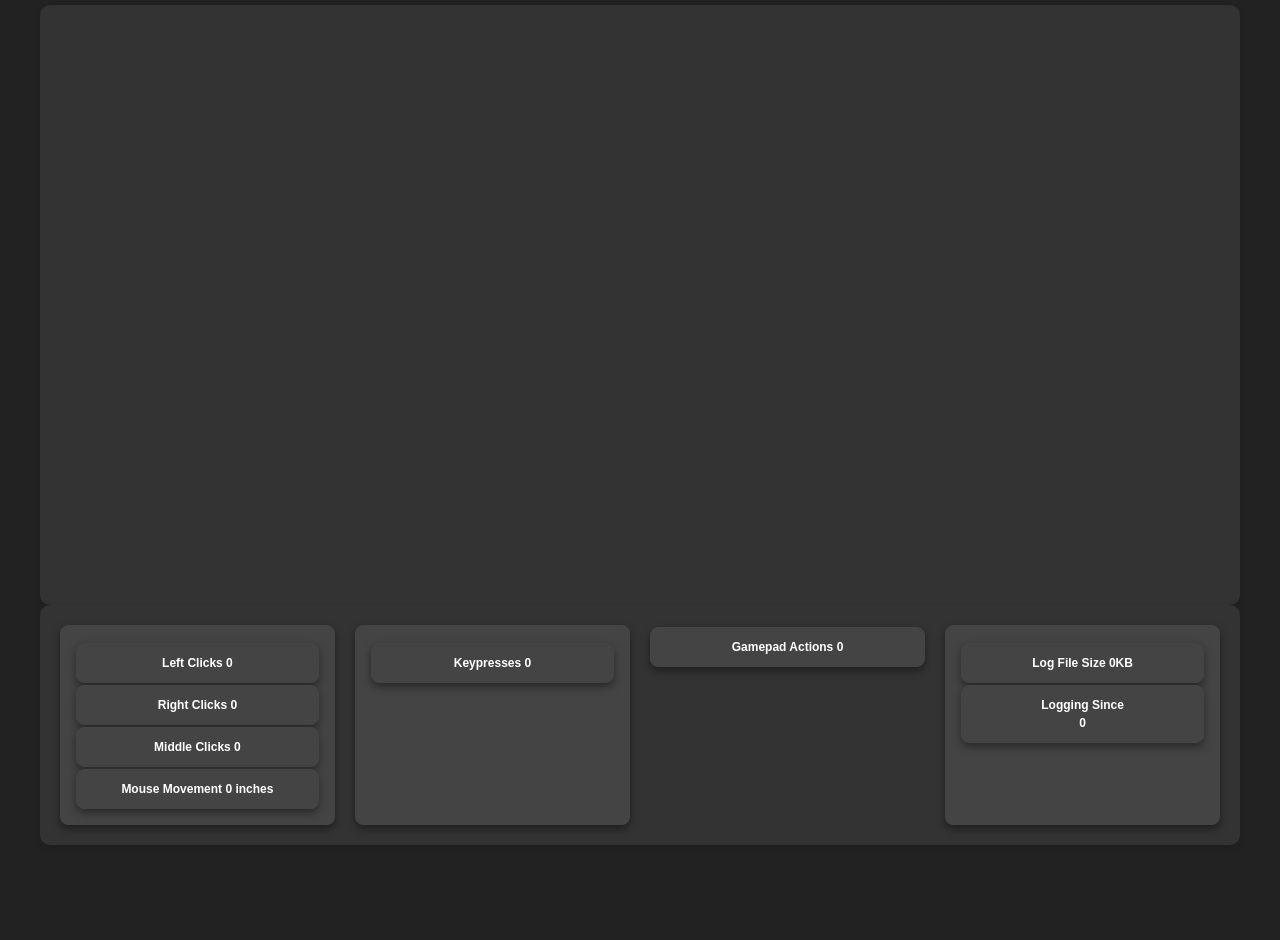
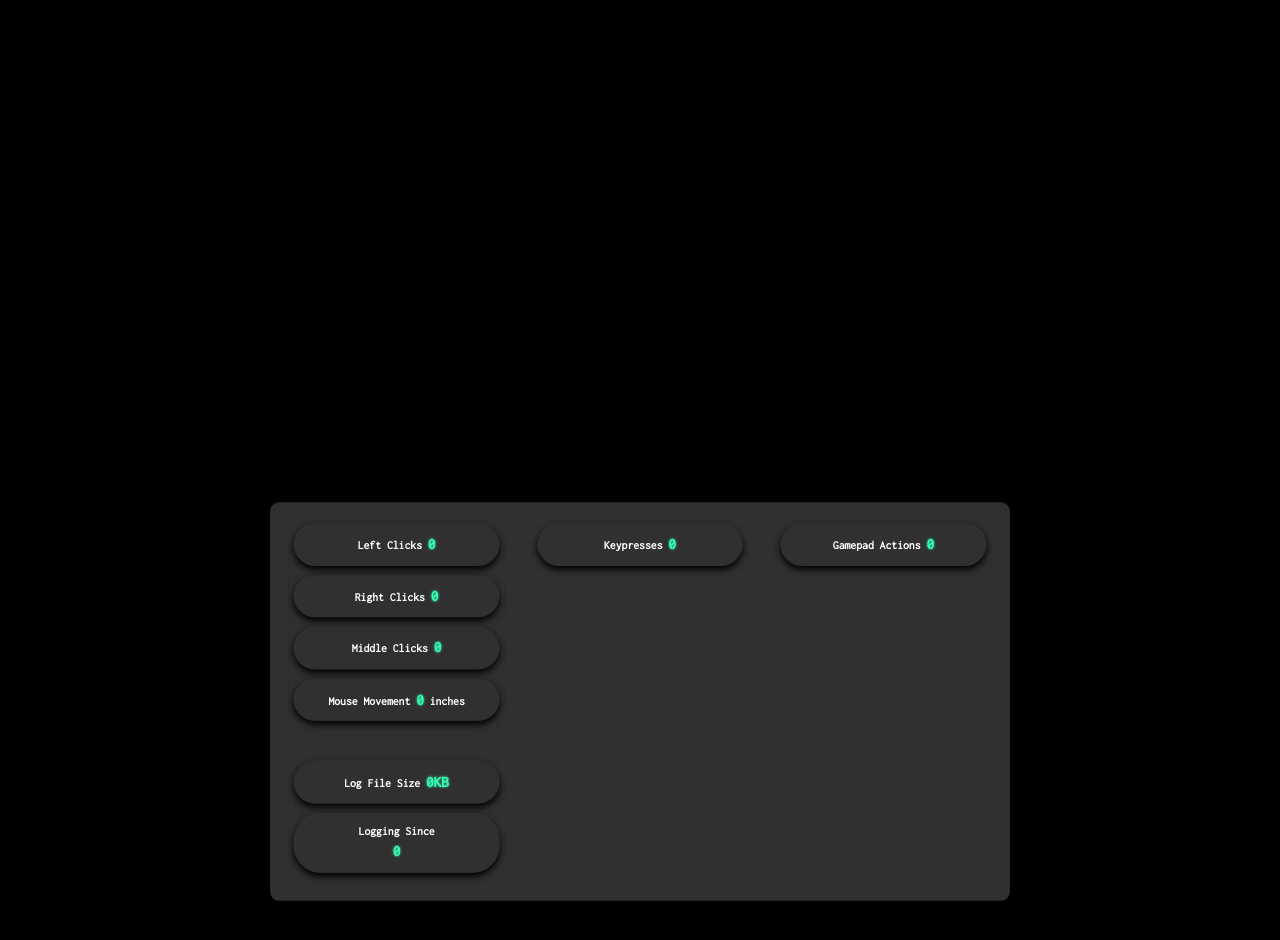
Before and after one commit to dannyvoid/stalkme, a plain HTML site: page frontend/static/index.html in a window 1280 px wide. Before the commit the page ends 860 px from the top, so only its background shows below. Drawn offline with nearby package versions, Linux system fonts and the light colour scheme; no server answers.

Commit message:
Update style.css
- added controller support
- misc changes

```diff
--- a/frontend/static/style.css
+++ b/frontend/static/style.css
@@ -1,5 +1,5 @@
 body {
-  background-color: #222;
+  background-color: #000;
   color: #fff;
   font-family: Arial, sans-serif;
   margin: 0;
@@ -7,6 +7,13 @@ body {
   justify-content: center;
   align-items: center;
   min-height: 100vh;
+  font-family: Inconsolata, monospace;
+  -webkit-user-select: none; /* Safari */
+  -moz-user-select: none; /* Firefox */
+  -ms-user-select: none; /* Internet Explorer/Edge */
+  user-select: none; /* Standard syntax */
+  overflow-y: hidden;
+  transform: scale(0.9);
 }
 
 .container {
@@ -14,43 +21,43 @@ body {
   flex-direction: column;
   align-items: center;
   width: 100%;
-  max-width: 1200px;
+  max-width: 65%;
   padding: 5px;
   box-sizing: border-box;
 }
 
 #activity {
-  background-color: #333;
-  padding: 20px;
-  margin-bottom: 10px;
+  background-color: #303030;
+  padding: 10px;
   border-radius: 10px;
   width: 97.5%;
-  box-shadow: 0 4px 8px rgba(0, 0, 0, 0.1);
+  box-shadow: 0 4px 8px rgba(0, 0, 0, 1);
   display: grid;
   grid-template-columns: repeat(auto-fit, minmax(250px, 1fr));
-  gap: 20px;
-  font-weight: bold;
-  font-size: 12px;
+  grid-gap: 10px;
+  font-weight: 700;
+  font-size: 13px;
+  transition: box-shadow 0.3s ease;
 }
 
 #mouse-data,
 #keyboard-data,
+#controller-data,
 #log-data {
-  padding: 15px;
-  border: 1px solid #444;
-  border-radius: 8px;
-  background-color: #444;
+  padding-right: 5px;
+  padding-left: 5px;
+  margin: 10px;
+  border: 1px solid #303030;
+  border-radius: 30px;
+  background-color: #303030;
   color: #fff;
   text-align: center;
-  box-shadow: 0 4px 8px rgba(0, 0, 0, 0.4);
 }
 
 canvas {
-  background-color: #333;
-  width: 1200px;
+  background-color: #000;
+  width: 1000px;
   height: 50%;
-  border-radius: 10px;
-  box-shadow: 0 4px 8px rgba(0, 0, 0, 0.1);
 }
 
 p {
@@ -60,21 +67,45 @@ p {
 
 #mouse-data p,
 #keyboard-data p,
+#controller-data p,
 #log-data p {
   margin-bottom: 0px;
 }
 
 #activity p {
   padding: 10px;
-  border: 1px solid #444;
-  border-radius: 8px;
-  background-color: #444;
+  border: 1px solid #303030;
+  border-radius: 30px;
+  background-color: #303030;
   color: #fff;
   text-align: center;
-  box-shadow: 0 4px 8px rgba(0, 0, 0, 0.4);
-  transition: transform 0.3s ease;
+  box-shadow: 0 4px 8px rgba(0, 0, 0, 1);
+  transition: box-shadow 0.3s ease;
+  cursor: pointer;
+  font-family: Inconsolata, monospace;
+  margin-bottom: 10px;
 }
 
 #activity p:hover {
-  transform: scale(1.03);
+  box-shadow: 0 4px 8px rgba(0, 0, 0, 0.3);
 }
+
+.logger-value {
+  color: #37fab2;
+  font-size: 17px;
+  font-family: "Inconsolata", monospace;
+  font-weight: bold;
+  text-shadow: 0 0 3px #37fab2;
+}
+
+#log-datas {
+  align-self: flex-end;
+  padding-right: 5px;
+  padding-left: 5px;
+  margin: 10px;
+  border: 1px solid #303030;
+  border-radius: 30px;
+  background-color: #303030;
+  color: #fff;
+  text-align: center;
+}
```
